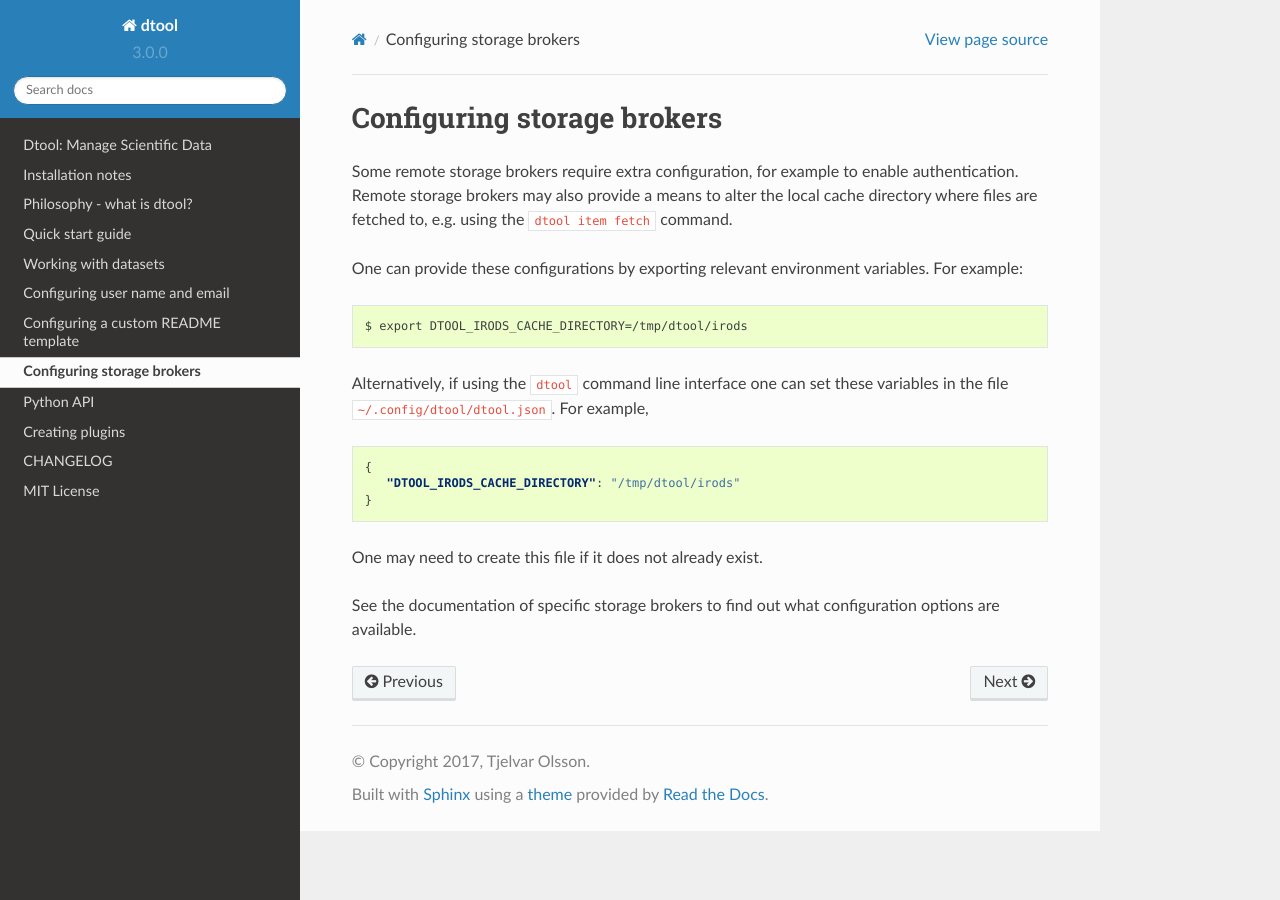
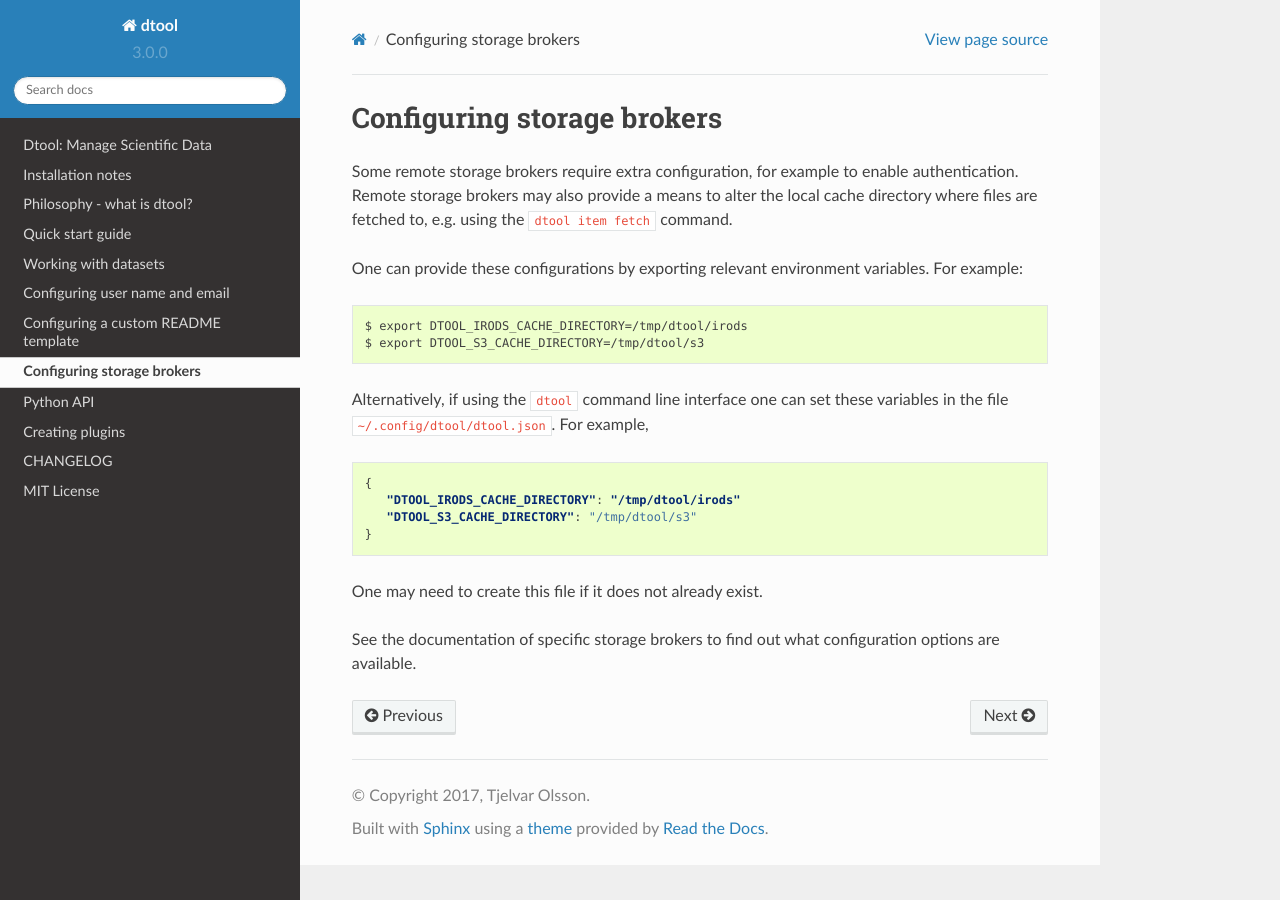
Before and after one commit to jic-dtool/dtool, a Sphinx documentation site: the page built from docs/source/configuring_storage_brokers.rst, in a window 1280 px wide. Built offline with Sphinx 7.4.7 and the Read the Docs theme 2.0.0, drawn with Linux system fonts in a browser that asks for light colours.

Commit message:
Add S3 env variable to section on configuring storage brokers

```diff
--- a/docs/source/configuring_storage_brokers.rst
+++ b/docs/source/configuring_storage_brokers.rst
@@ -10,6 +10,7 @@ One can provide these configurations by exporting relevant environment variables
 For example::
 
     $ export DTOOL_IRODS_CACHE_DIRECTORY=/tmp/dtool/irods
+    $ export DTOOL_S3_CACHE_DIRECTORY=/tmp/dtool/s3
 
 Alternatively, if using the ``dtool`` command line interface one can set these
 variables in the file ``~/.config/dtool/dtool.json``. For example,
@@ -18,6 +19,7 @@ variables in the file ``~/.config/dtool/dtool.json``. For example,
 
     {
        "DTOOL_IRODS_CACHE_DIRECTORY": "/tmp/dtool/irods"
+       "DTOOL_S3_CACHE_DIRECTORY": "/tmp/dtool/s3"
     }
 
 One may need to create this file if it does not already exist.
```
